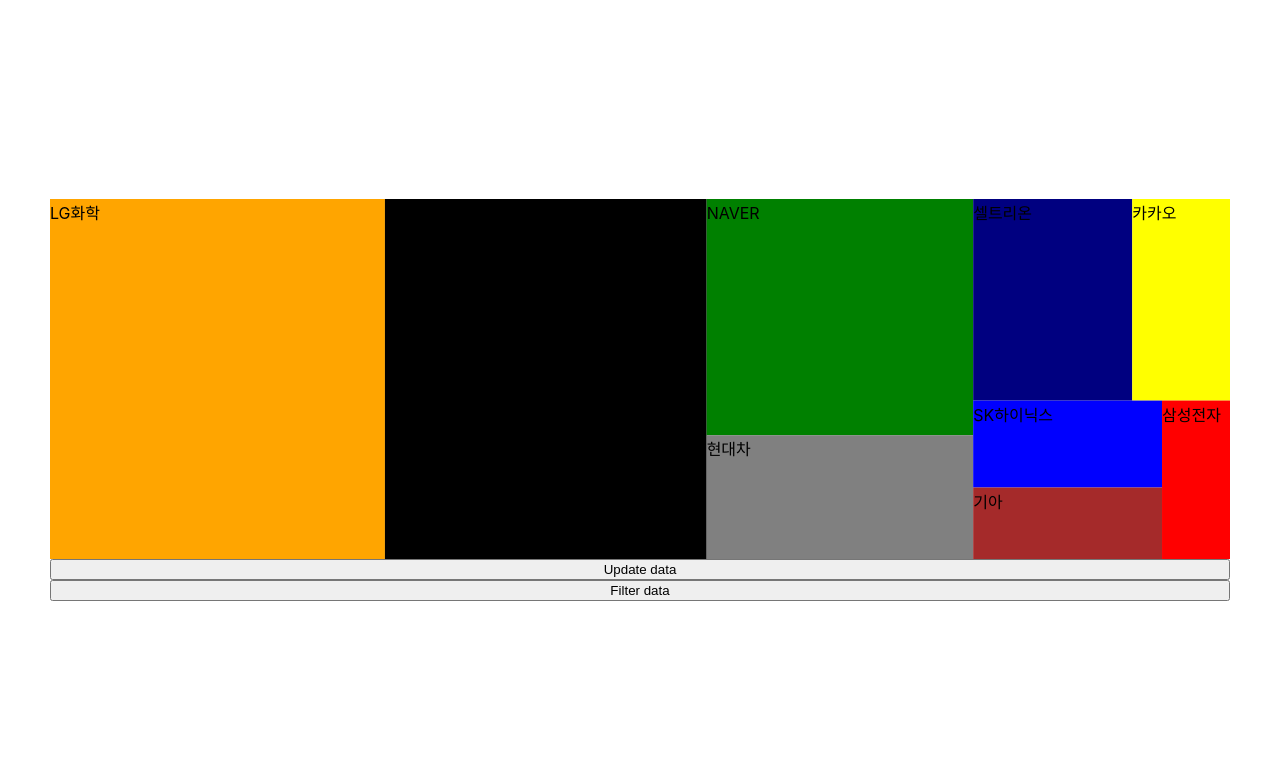
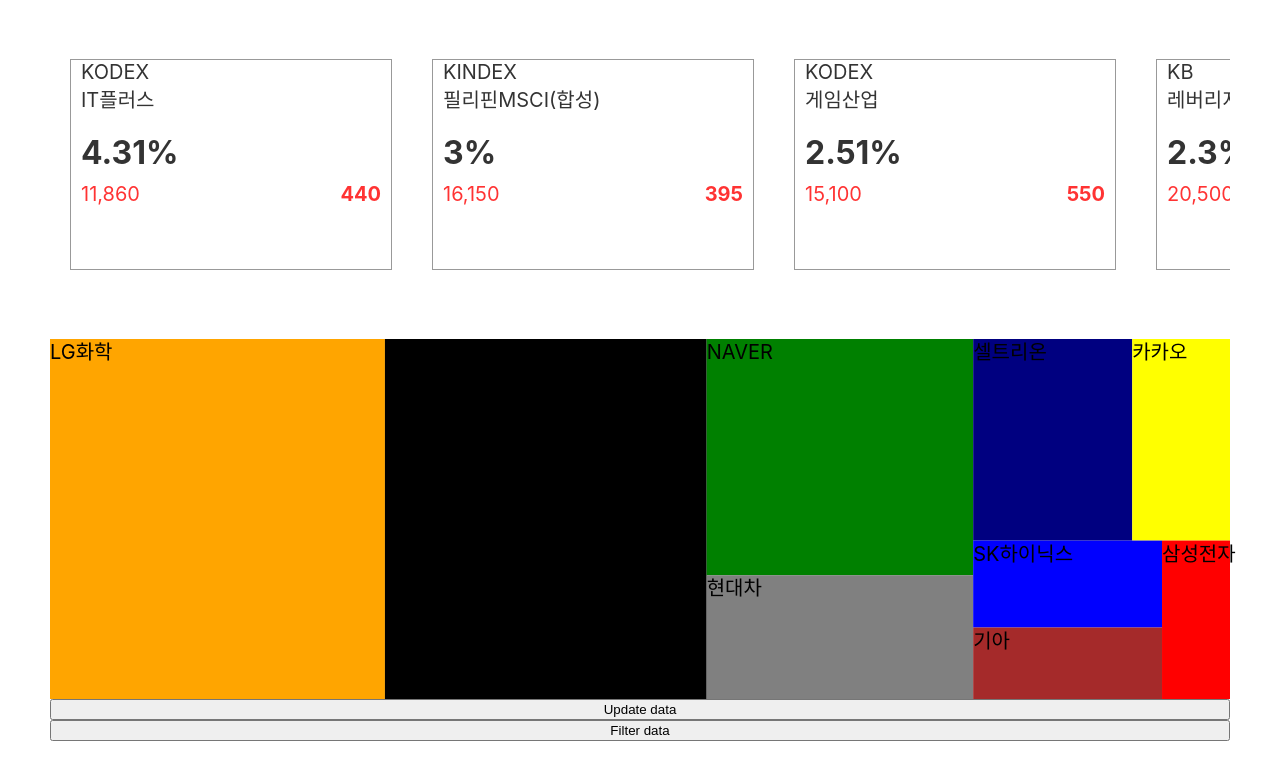
Before and after one commit to Team-U4C/ETFMOA-Client, a React (Create React App) app: page / in a window 1280 px wide. Shown: the top 780 px of the page. Built offline with nearby package versions, Linux system fonts and the light colour scheme.

Commit message:
[Chunk1] 웹컴포넌트 개발

```diff
--- a/package.json
+++ b/package.json
@@ -7,9 +7,11 @@
     "@testing-library/react": "^11.1.0",
     "@testing-library/user-event": "^12.1.10",
     "d3": "^7.1.1",
+    "lodash": "^4.17.21",
     "react": "^17.0.2",
     "react-dom": "^17.0.2",
     "react-scripts": "4.0.3",
+    "sass": "^1.43.4",
     "web-vitals": "^1.0.1"
   },
   "scripts": {
--- a/src/App.css
+++ /dev/null
@@ -1,16 +0,0 @@
-svg {
-  background: #eee;
-  overflow: visible;
-  display: block;
-  width: 100%;
-  height: 45vh;
-}
-
-#root {
-  display: flex;
-  flex-direction: column;
-  align-items: stretch;
-  justify-content: center;
-  height: 100vh;
-  padding: 0 50px;
-}
--- a/src/App.jsx
+++ b/src/App.jsx
@@ -1,7 +1,16 @@
-import './App.css'
+import './App.scss'
 import React, { useRef, useEffect, useState } from 'react'
 import { select, selectAll, hierarchy, treemap } from 'd3'
-import { dummyData } from './dummyData'
+
+// dummy data
+import { dummyData, yieldTop10DummyData } from './dummyData'
+
+// components
+import { ETFSummaryInfoItem } from './components/ETFSummaryInfoItem'
+
+// library
+import * as _ from 'lodash'
+
 const useResizeObserver = (ref) => {
   const [dimensions, setDimensions] = useState(null)
   useEffect(() => {
@@ -98,6 +107,16 @@ function App() {
   let root = treemap(dummyData)
   return (
     <React.Fragment>
+      <div className='top10-yield'>
+        {
+          _.map(yieldTop10DummyData.data, (v,i)=>
+            <ETFSummaryInfoItem name={v.name}
+            investManager={v.investManager}
+            incrementRatio={v.incrementRatio}
+            price={v.price}
+            increment={v.increment}/>)
+        }
+      </div>
       <div ref={wrapperRef}>
         <svg ref={svgRef}></svg>
       </div>
--- /dev/null
+++ b/src/App.scss
@@ -0,0 +1,29 @@
+svg {
+  background: #eee;
+  overflow: visible;
+  display: block;
+  width: 100%;
+  height: 45vh;
+}
+
+#root {
+  display: flex;
+  flex-direction: column;
+  align-items: stretch;
+  justify-content: center;
+  height: 100vh;
+  padding: 0 50px;
+}
+
+.top10-yield{
+  height: 11rem;
+  width: 100%;
+  display: flex;
+  //flex-direction: row;
+  //overflow:hidden;
+  flex-wrap: nowrap;
+  overflow-x: auto;
+  -ms-overflow-style: none;
+  margin-bottom: 3rem;
+}
+.top10-yield::-webkit-scrollbar{ display:none; }
--- /dev/null
+++ b/src/components/ETFSummaryInfoItem.jsx
@@ -0,0 +1,26 @@
+import React, {useState} from 'react'
+import './ETFSummaryInfoItem.scss'
+export const ETFSummaryInfoItem = ({investManager, name, rank, incrementRatio, increment, price}) =>{
+  // const [name, setName] = useState(null)
+  // const [investManager, setInvestManager] = useState(null)
+  // const [rank, setRank] = useState(null)
+  // const [price ,setPrice] = useState(null)
+  // const [increment, setIncrement] = useState(null)
+  // const [incrementRatio, setIncrementRatio] = useState(null)
+  // const [tradingVolume, setTradingVolume] = useState(null)
+
+  return (
+    <React.Fragment>
+      <div className='rect'>
+        <div className='investManager'>{investManager}</div>
+        <div className='name'>{name}</div>
+        <div className='incrementRatio'>{incrementRatio}</div>
+        <div className='price-row'>
+          <div className='price'>{price}</div>
+          <div className='increment'>{increment}</div>
+        </div>
+      </div>
+
+    </React.Fragment>
+  )
+}
--- /dev/null
+++ b/src/components/ETFSummaryInfoItem.scss
@@ -0,0 +1,34 @@
+.rect{
+  width: 15rem;
+  height: 95%;
+  border: 1px solid grey;
+  opacity: 0.8;
+  display: flex;
+  flex-direction: column;
+
+  flex: 0 0 auto;
+  margin-left: 1rem;
+  margin-right: 1rem;
+  padding-left: 0.5rem;
+  padding-right: 0.5rem;
+}
+
+.incrementRatio{
+  margin-top: 1rem;
+  font-weight: bold;
+  font-size:xx-large;
+}
+
+.price-row{
+  display: flex;
+  margin-top: 0.5rem;
+  justify-content: space-between;
+  .price{
+    color:red
+
+  }
+  .increment{
+    font-weight: bold;
+    color:red
+  }
+}
--- a/src/dummyData.jsx
+++ b/src/dummyData.jsx
@@ -57,3 +57,57 @@ export let dummyData = {
     },
   ],
 }
+
+
+export let yieldTop10DummyData = {
+  data: [
+    {
+      name:'IT플러스',
+      investManager:'KODEX',
+      incrementRatio: '4.31%',
+      price: '11,860',
+      increment: '440'
+    },
+    {
+      name:'필리핀MSCI(합성)',
+      investManager:'KINDEX',
+      incrementRatio: '3%',
+      price:'16,150',
+      increment: '395',
+
+
+    },
+    {
+      name:'게임산업',
+      investManager:'KODEX',
+      incrementRatio: '2.51%',
+      price: '15,100',
+      increment: '550',
+
+    },
+    {
+      name:'레버리지 나스닥 100 ETN',
+      investManager:'KB',
+      incrementRatio: '2.3%',
+      price:'20,500',
+      increment: '395'
+
+    },
+    {
+      name:'미국나스닥기술주',
+      investManager:'ARIRANG',
+      incrementRatio: '2.21%',
+      price:'105,000',
+      increment: '860'
+
+    },
+    {
+      name:'코스닥150선물레버리지',
+      investManager:'KOSEF',
+      incrementRatio: '2.05%',
+      price:'32,650',
+      increment: '1,150'
+
+    }
+  ]
+}
--- a/src/index.jsx
+++ b/src/index.jsx
@@ -1,6 +1,6 @@
 import React from 'react'
 import ReactDOM from 'react-dom'
-import './index.css'
+import './index.scss'
 import App from './App'
 
 ReactDOM.render(
--- a/src/index.css
+++ b/src/index.scss
@@ -1,3 +1,11 @@
+html{
+	font-size: 62.5%;	// 1rem = 10px
+}
+@media (min-width: 720px) {
+  html {
+    font-size: 125%; // 1rem 20px;
+  }
+}
 body {
 	margin: 0;
 	font-family: -apple-system, BlinkMacSystemFont, 'Segoe UI', 'Roboto', 'Oxygen',
```
Also changed, not shown: 2 other files (tests, documents, lock files or other folders).
